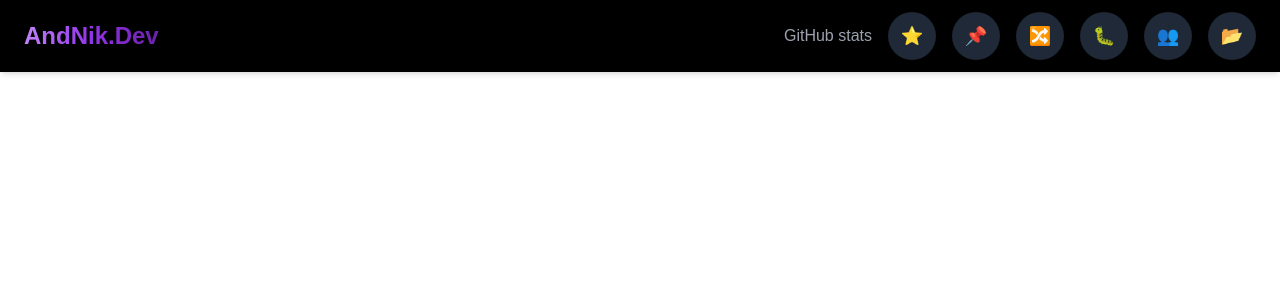
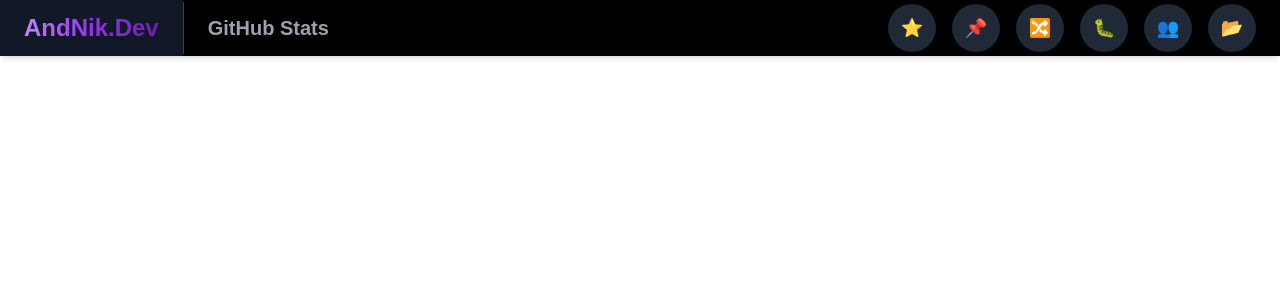
Before and after one commit to AndNikDev/AndNikDevPortfolio, a Next.js app: page / in a window 1280 px wide. Shown: the top 300 px of the page. Built offline with nearby package versions, Linux system fonts and the light colour scheme; no server answers.

Commit message:
primera version del navbar

```diff
--- a/src/components/Navbar.jsx
+++ b/src/components/Navbar.jsx
@@ -4,8 +4,14 @@ import { useState, useEffect } from "react";
 export default function Navbar() {
   const [data, setData] = useState(null);
   const [hoveredIndex, setHoveredIndex] = useState(null);
+  const [isClient, setIsClient] = useState(false);
 
   useEffect(() => {
+    setIsClient(true);
+  }, []);
+
+  useEffect(() => {
+    if (!isClient) return;
     const fetchData = async () => {
       try {
         const response = await fetch("/api/github-stats");
@@ -19,18 +25,22 @@ export default function Navbar() {
     fetchData();
     const interval = setInterval(fetchData, 1800000);
     return () => clearInterval(interval);
-  }, []);
+  }, [isClient]);
+
+  if (!isClient) return null;
 
   return (
-    <nav className="fixed top-0 w-full bg-black text-white flex items-center justify-between px-6 py-3 shadow-md">
-      <div className="text-2xl font-bold relative overflow-hidden">
-        <span className="animate-gradient bg-gradient-to-r from-purple-400 via-purple-600 to-purple-800 bg-clip-text text-transparent">
-          AndNik.Dev
-        </span>
-      </div>
-      <div className="hidden md:flex items-center space-x-4">
-        <span className="text-gray-400">GitHub stats</span>
-        <div className="relative flex space-x-4">
+    <nav className="fixed top-0 w-full bg-black text-white flex items-center justify-between shadow-md font-geist">
+      <div className="flex items-center w-full">
+        <div className="bg-gray-900 px-6 py-3 text-2xl font-bold relative">
+          <span className="animate-gradient bg-gradient-to-r from-purple-400 via-purple-600 to-purple-800 bg-clip-text text-transparent">
+            AndNik.Dev
+          </span>
+        </div>
+        <div className="bg-black px-6 py-3 text-gray-400 text-xl font-semibold border-l border-gray-700">
+          GitHub Stats
+        </div>
+        <div className="flex items-center space-x-4 ml-auto pr-6">
           {data ? (
             [
               { label: "Stars", value: data?.stars || 0, icon: "⭐" },
@@ -42,21 +52,21 @@ export default function Navbar() {
             ].map((stat, index) => (
               <div
                 key={index}
-                className="relative flex items-center transition-transform duration-300"
+                className="relative flex items-center transition-all duration-500 ease-out overflow-hidden"
                 onMouseEnter={() => setHoveredIndex(index)}
                 onMouseLeave={() => setHoveredIndex(null)}
               >
-                <div className="flex items-center justify-center w-12 h-12 bg-gray-800 rounded-full text-lg">
+                <div
+                  className={`flex items-center justify-center bg-gray-800 text-lg rounded-full transition-all duration-500 ease-out ${
+                    hoveredIndex === index ? "w-32 px-4" : "w-12"
+                  } h-12`}
+                >
+                  {hoveredIndex === index && (
+                    <span className="mr-2 text-white transition-opacity duration-500 ease-out opacity-100 whitespace-nowrap">
+                      {stat.value} {stat.label}
+                    </span>
+                  )}
                   {stat.icon}
-                </div>
-                <div
-                  className={`absolute left-full ml-3 bg-gray-900 text-white px-3 py-1 rounded transition-opacity duration-300 transform ${
-                    hoveredIndex === index
-                      ? "translate-x-0 opacity-100"
-                      : "-translate-x-4 opacity-0"
-                  }`}
-                >
-                  {stat.label}: {stat.value}
                 </div>
               </div>
             ))
```
